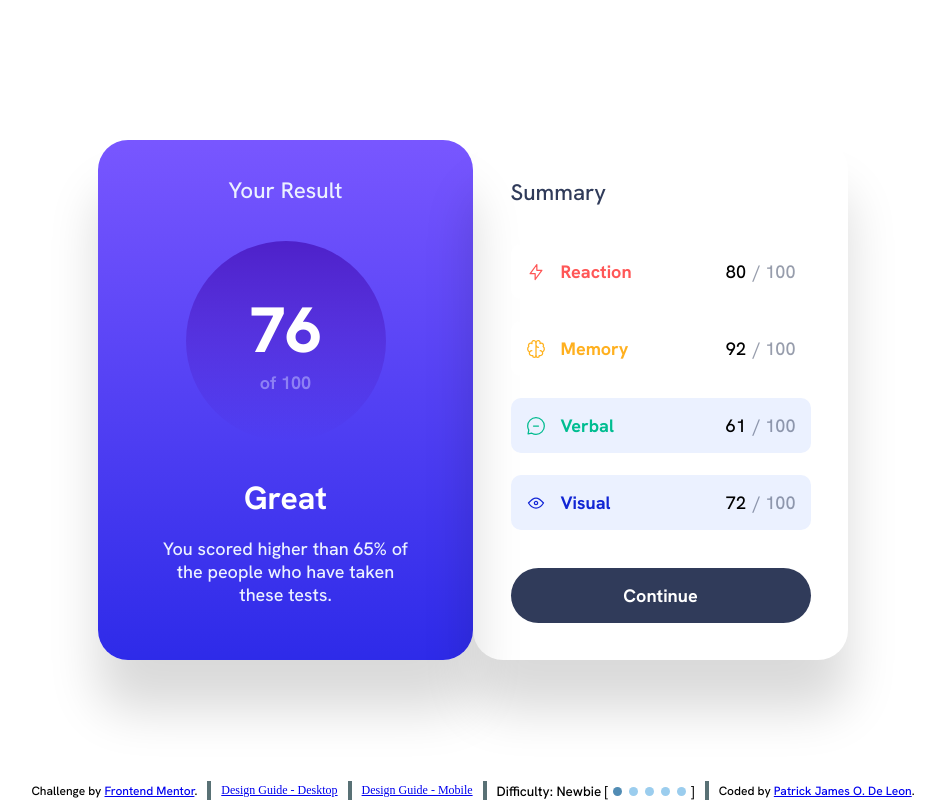
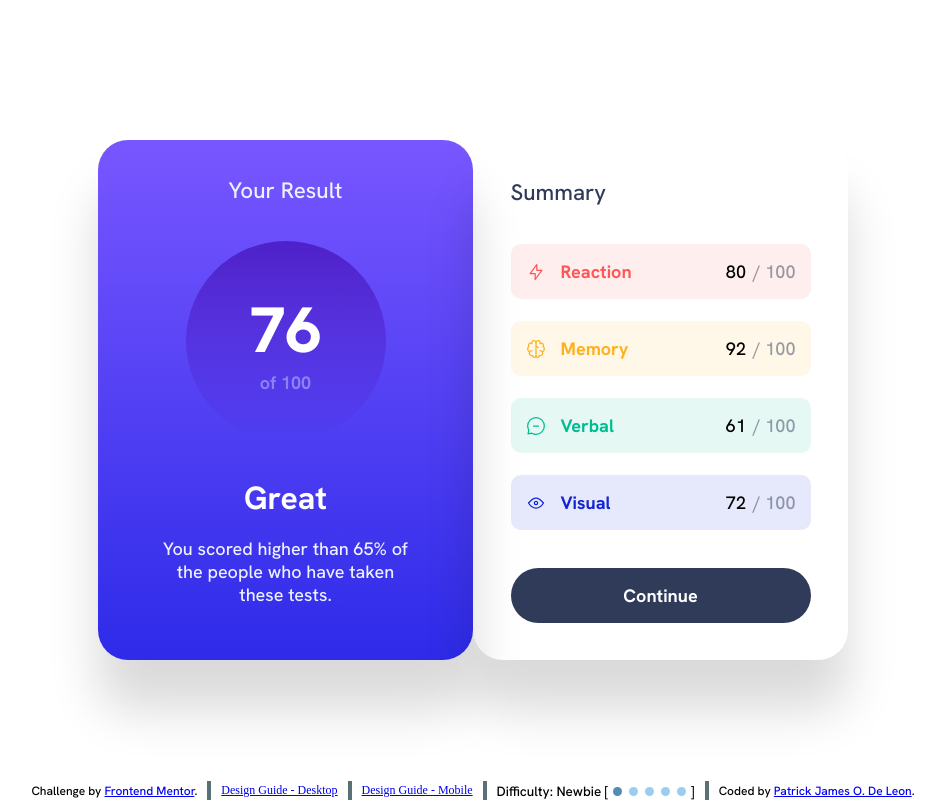
Before and after one commit to EcePJD/frontendMentor_resultSummaryComponent, a plain HTML site: page index.html in a window 1280 px wide. Shown: the whole page, without its empty margins (167-1109 px from the left). Drawn offline with Linux system fonts and the light colour scheme.

Commit message:
Updated background color
Updated the background color of the categories.

```diff
--- a/style.css
+++ b/style.css
@@ -94,14 +94,20 @@ main > .container {
     margin-right: 7%;
 }
 
-#container-category0,
-#container-category1 {
-    background-color: hsl(0, 0%, 100%);
+#container-category0 {
+    background-color: hsla(0, 100%, 67%, 10%);
 }
 
-#container-category2,
+#container-category1 {
+    background-color: hsla(39, 100%, 56%, 10%);
+}
+
+#container-category2 {
+    background-color: hsla(166, 100%, 37%, 10%);;
+}
+
 #container-category3 {
-    background-color: hsl(221, 100%, 96%);
+    background-color: hsla(234, 85%, 45%, 10%);
 }
 
 .btn {
```
